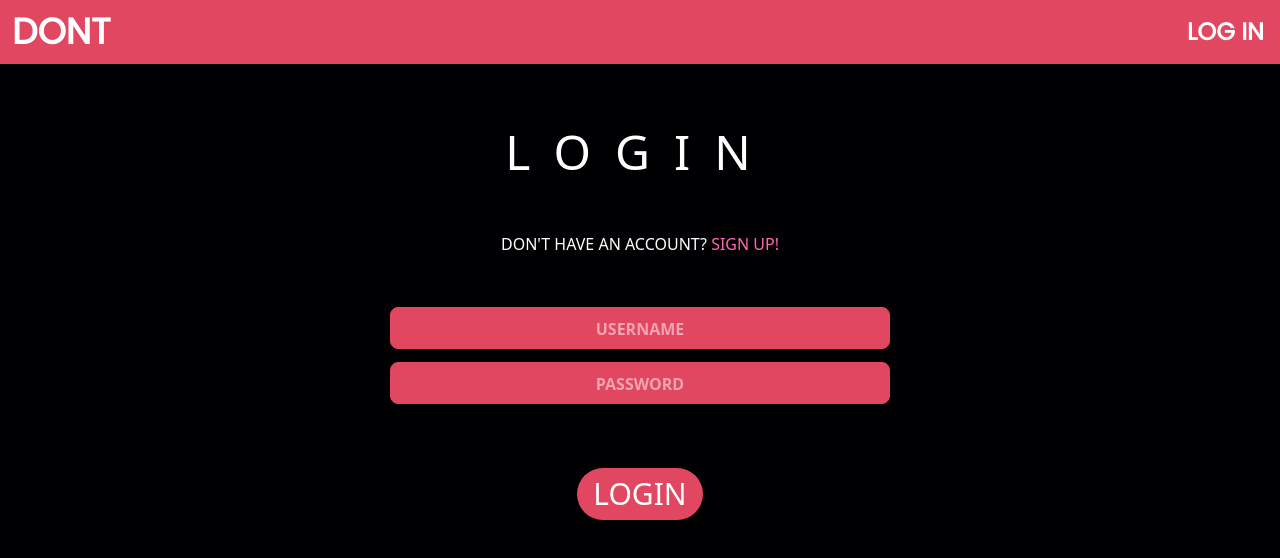
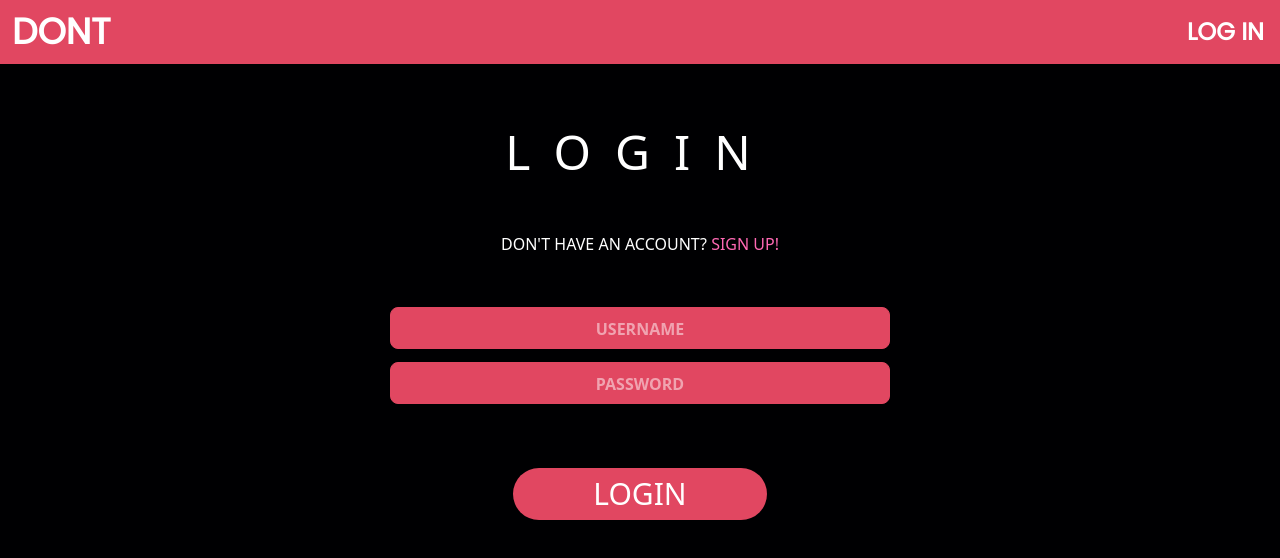
Before and after one commit to PGK-Lang/dontavious, a SvelteKit app: page /Login in a window 1280 px wide. Shown: the top 558 px of the page. Built offline with nearby package versions, Linux system fonts and the light colour scheme.

Commit message:
fixed bug with buttons not working

```diff
--- a/src/routes/Header.svelte
+++ b/src/routes/Header.svelte
@@ -9,7 +9,7 @@
 				DONT
 			</h1>
 		</a>
-		<a href="/login">
+		<a href="/Login">
 			<h2 class="font-poppins align-middle font-bold m-2 text-2xl text-white">
 				LOG IN
 			</h2>
--- a/src/routes/Login/+page.svelte
+++ b/src/routes/Login/+page.svelte
@@ -11,7 +11,7 @@
         login
 	</h1>
     <p class="text-1xl text-center uppercase">
-        don't have an account? <a href="/login/signup" class="text-button">sign up!</a>
+        don't have an account? <a href="/Login/signup" class="text-button">sign up!</a>
     </p>
 </div>
 
@@ -32,8 +32,8 @@
 
 
 <div class="text-white uppercase mx-auto pt-[5%] pb-[5%] px-80 relative z-0 flex flex-col items-center justify-center">
-	<a href="http://localhost:5173/">
-		<button class="bg-hot-pink hover:bg-hot-pink-hover text-white py-2 px-4 rounded-full align-center px-20">
+	<a href="/">
+		<button class="bg-hot-pink hover:bg-hot-pink-hover text-white py-2 rounded-full align-center px-20">
 			<h1 class=" text-3xl text-center">LOGIN</h1>
 		</button>
 	</a>
```
